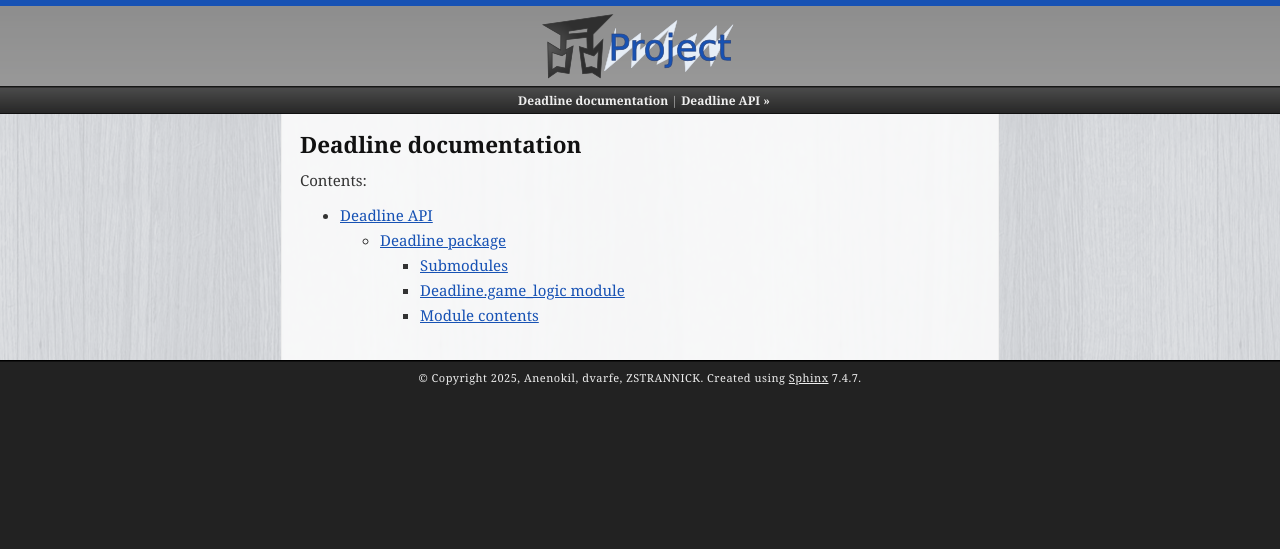
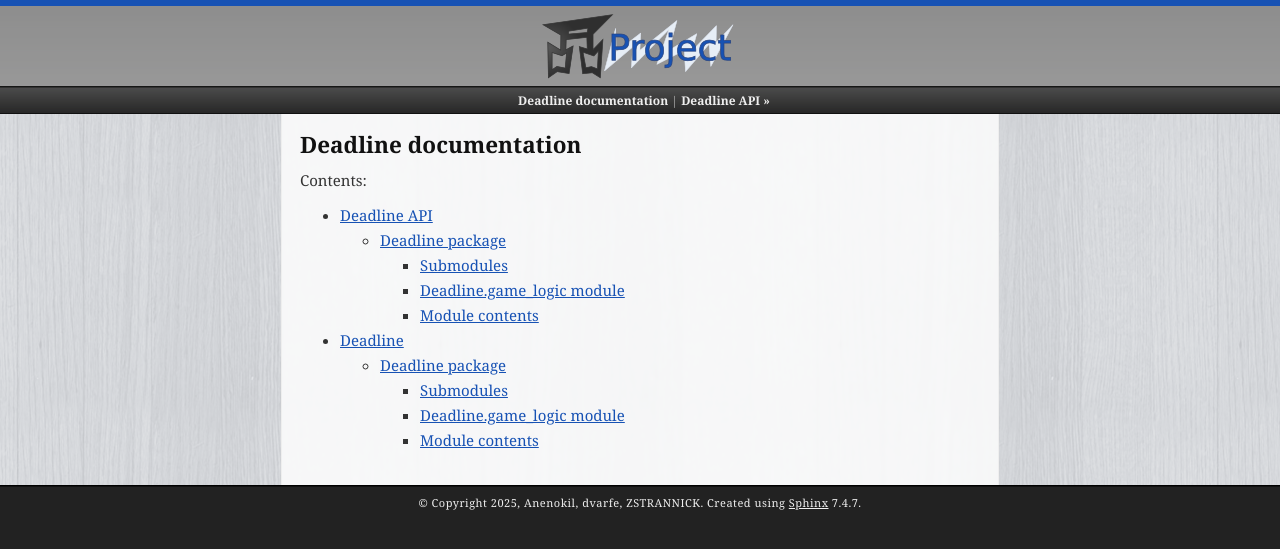
Before and after one commit to dvarfe/ProjectDeadline, a Sphinx documentation site: the page built from docs/sphinx/index.rst, in a window 1280 px wide. Shown: the top 549 px of the page. Built offline with Sphinx 7.4.7, drawn with Linux system fonts in a browser that asks for light colours.

Commit message:
Update Pipfiile and docs

```diff
--- a/docs/sphinx/index.rst
+++ b/docs/sphinx/index.rst
@@ -11,3 +11,4 @@ Deadline documentation
    :caption: Contents:
 
    API
+   modules
--- /dev/null
+++ b/docs/sphinx/modules.rst
@@ -0,0 +1,7 @@
+Deadline
+========
+
+.. toctree::
+   :maxdepth: 4
+
+   Deadline
```
Also changed, not shown: 2 other files.
